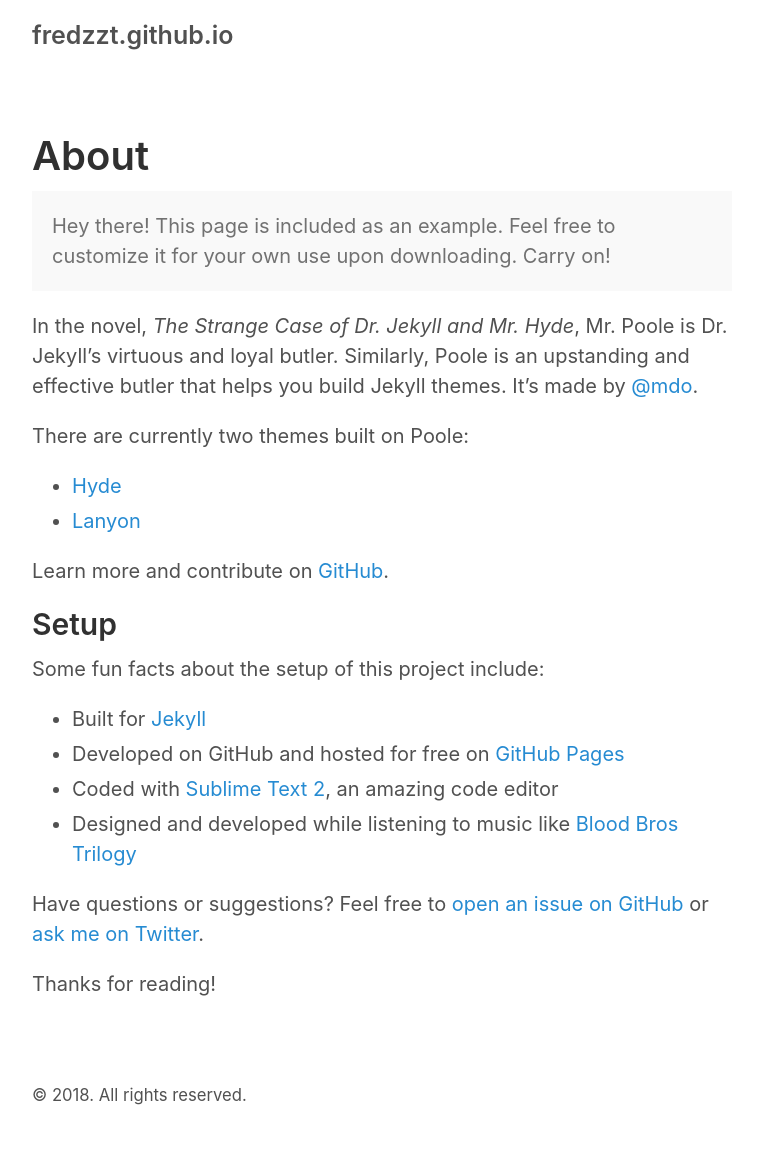
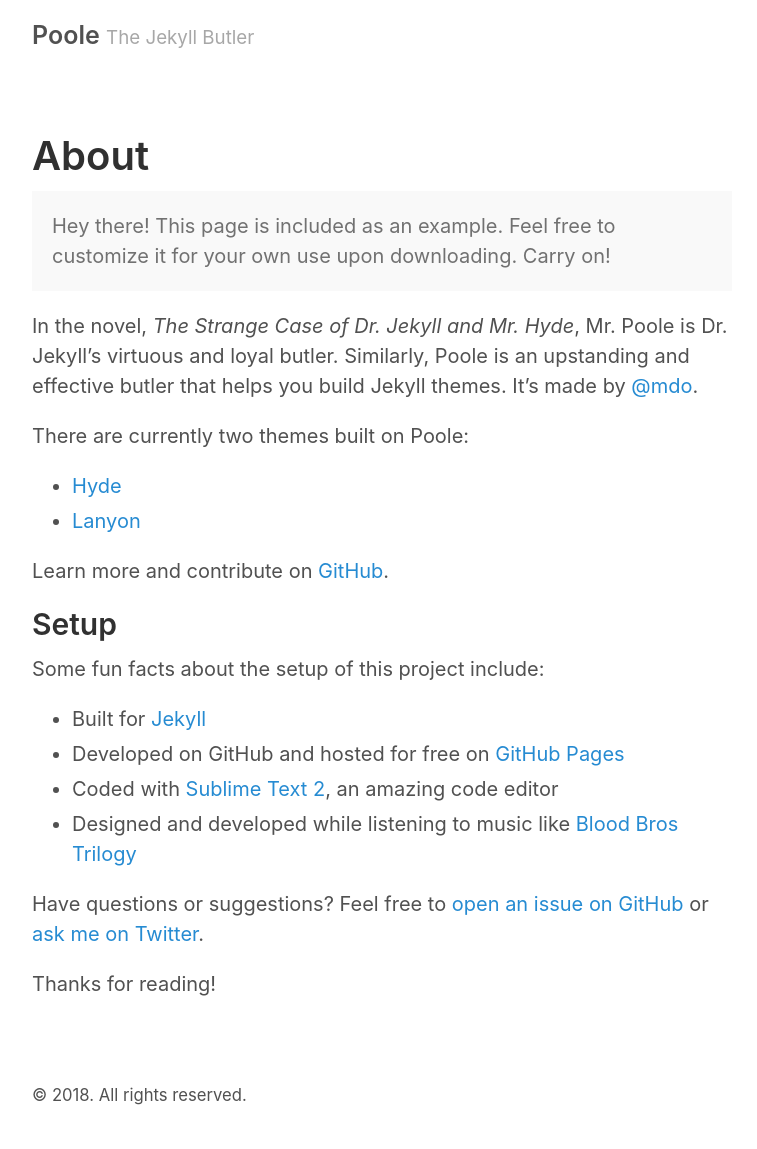
Before and after one commit to fredzzt/fredzzt.github.io, a Jekyll site: the page built from about.md, in a window 1280 px wide. Shown: the whole page, without its empty margins (258-1015 px from the left). Built offline with Jekyll 4.4.1, drawn with Linux system fonts in a browser that asks for light colours; part of the change alters nothing that is shown.

Commit message:
change config

```diff
--- a/_config.yml
+++ b/_config.yml
@@ -1,36 +1,35 @@
-# <<<<<<< HEAD
-# # Permalinks
-# permalink:           pretty
+# Permalinks
+permalink:           pretty
 
-# # Setup
-# title:               Poole
-# tagline:             The Jekyll Butler
-# url:                 http://getpoole.com
-# paginate:            1
-# baseurl:             ""
+# Setup
+title:               Poole
+tagline:             The Jekyll Butler
+url:                 http://getpoole.com
+paginate:            1
+baseurl:             ""
 
-# # Assets
-# #
-# # We specify the directory for Jekyll so we can use @imports.
-# sass:
-#   sass_dir:          _sass
-#   style:            :compressed
+# Assets
+#
+# We specify the directory for Jekyll so we can use @imports.
+sass:
+  sass_dir:          _sass
+  style:            :compressed
 
-# # About/contact
-# author:
-#   name:              Mark Otto
-#   url:               https://twitter.com/mdo
-#   email:             markdotto@gmail.com
+# About/contact
+author:
+  name:              Mark Otto
+  url:               https://twitter.com/mdo
+  email:             markdotto@gmail.com
 
-# # Custom vars
-# version:             2.0.0
-# github:
-#   repo:              https://github.com/poole/poole
+# Custom vars
+version:             2.0.0
+github:
+  repo:              https://github.com/poole/poole
 
-# # Gems
-# gems:
-#   - jekyll-paginate
-#   - jekyll-gist
+# Gems
+gems:
+  - jekyll-paginate
+  - jekyll-gist
 # =======
-theme: jekyll-theme-minimal
+# theme: jekyll-theme-minimal
 # >>>>>>> 5cef422a177404ff5b8df491b5423ff2c3c792a4
```
